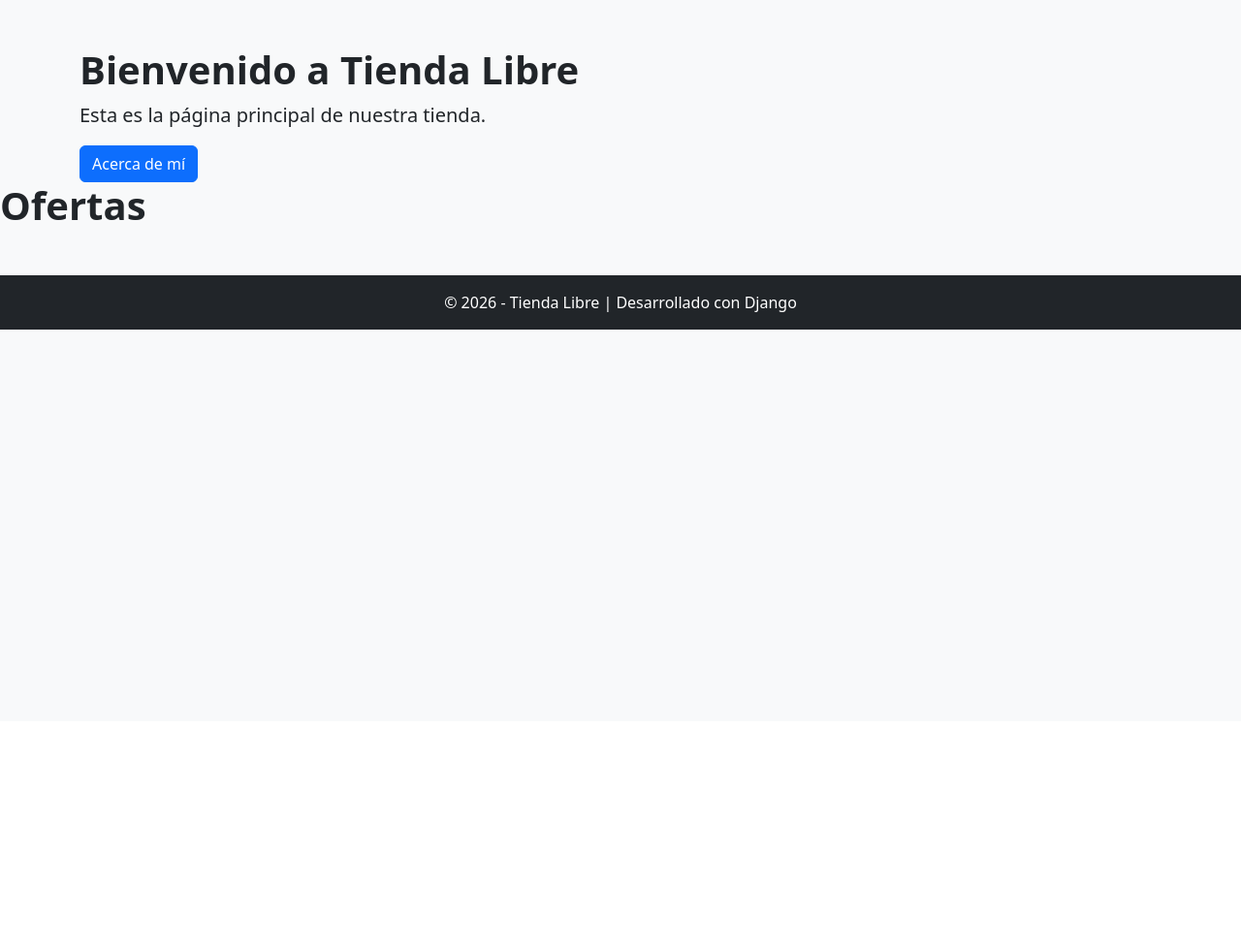
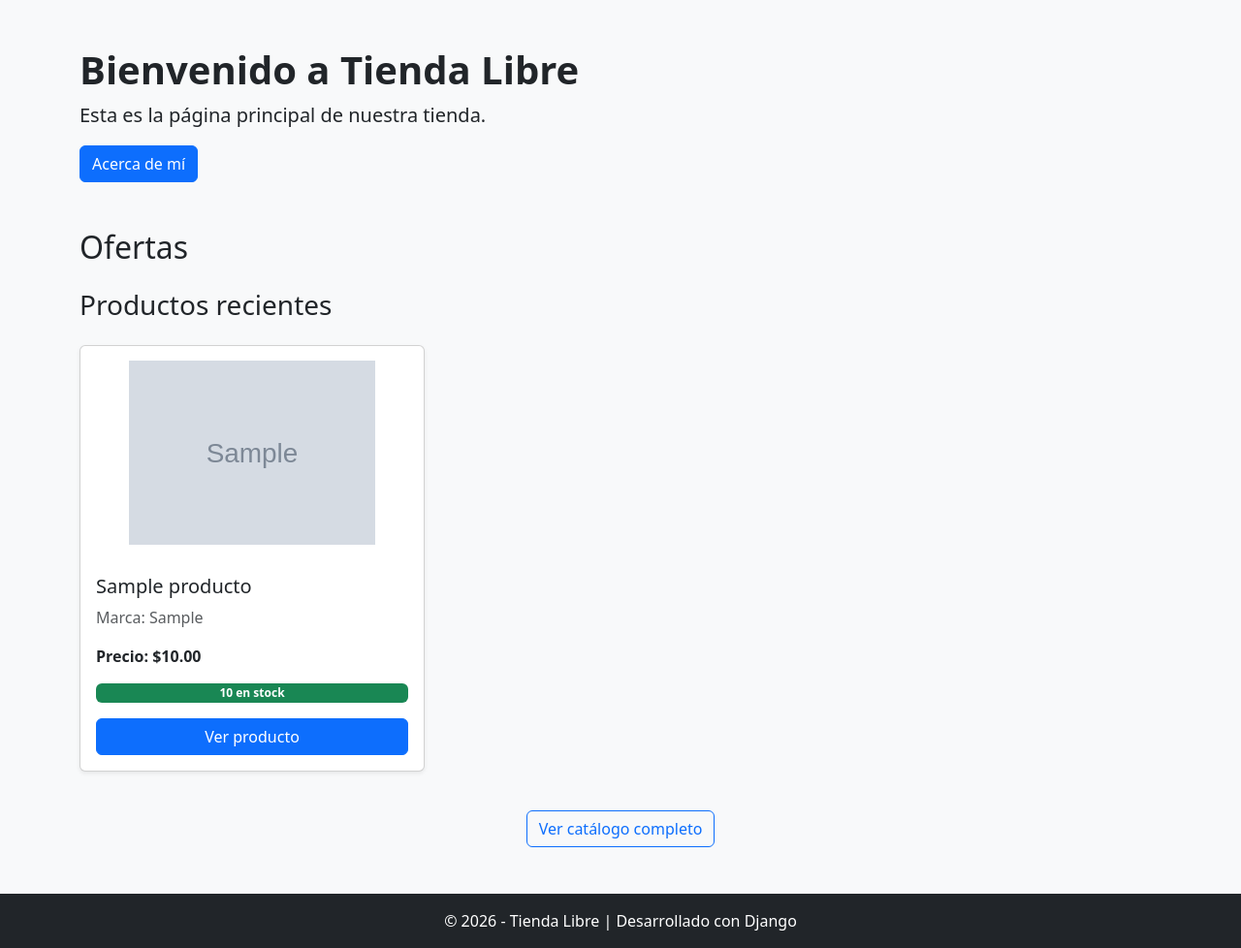
Before and after one commit to Villada-PG3/trabajo-practico-tienda-libre-fmedins, a Django app: page / in a window 1280 px wide. Shown: the part 56-1034 px from the top of the page at 97% size. Before the commit the page ends 396 px from the top, so only its background shows below. Run offline with Django 5.2, Linux system fonts and the light colour scheme; tables that the repository leaves empty hold one stand-in row (values such as "Sample post"); grey boxes marked "Sample" are stand-in pictures.

Commit message:
Commit: refactor: migrar home y catalogo a CBV.

```diff
--- a/tiendalibre/templates/tiendalibre/home.html
+++ b/tiendalibre/templates/tiendalibre/home.html
@@ -1,3 +1,4 @@
+
 {% extends "tiendalibre/base.html" %}
 
 {% block title %}
@@ -6,53 +7,97 @@ Tienda Libre
 
 {% block content %}
 
-    <div class="container mt-5">
-        <h1>Bienvenido a Tienda Libre</h1>
+<div class="container mt-5">
 
-        <p class="lead">
-            Esta es la página principal de nuestra tienda.
+    <h1>Bienvenido a Tienda Libre</h1>
+
+    <p class="lead">
+        Esta es la página principal de nuestra tienda.
+    </p>
+
+    <a href="{% url 'acerca_de_mi' %}" class="btn btn-primary">
+        Acerca de mí
+    </a>
+
+    <h2 class="mt-5 mb-4">{{ titulo }}</h2>
+
+    {% if usuario_logeado %}
+        <div class="alert alert-info">
+            ¡Hola de nuevo! Estas son las ofertas.
+        </div>
+    {% endif %}
+
+    <h3 class="mb-4">Productos recientes</h3>
+
+    <div class="row">
+
+        {% for producto in productos %}
+
+        <div class="col-md-4 mb-3">
+
+            <div class="card h-100 shadow-sm">
+
+                {% if producto.imagen %}
+                    <img
+                        src="{{ producto.imagen.url }}"
+                        alt="{{ producto.nombre }}"
+                        class="card-img-top"
+                    >
+                {% endif %}
+
+                <div class="card-body d-flex flex-column">
+
+                    <h5 class="card-title">
+                        {{ producto.nombre }}
+                    </h5>
+
+                    <p class="text-muted">
+                        Marca: {{ producto.marca }}
+                    </p>
+
+                    <p class="fw-bold">
+                        Precio: ${{ producto.precio|floatformat:2 }}
+                    </p>
+
+                    {% if producto.stock > 0 %}
+                        <span class="badge bg-success mb-3">
+                            {{ producto.stock }} en stock
+                        </span>
+                    {% else %}
+                        <span class="badge bg-danger mb-3">
+                            Agotado
+                        </span>
+                    {% endif %}
+
+                    <a
+                        href="{% url 'detalle_producto' producto.pk %}"
+                        class="btn btn-primary mt-auto"
+                    >
+                        Ver producto
+                    </a>
+
+                </div>
+
+            </div>
+
+        </div>
+
+        {% empty %}
+
+        <p class="text-muted">
+            No hay productos disponibles en este momento.
         </p>
 
-        <a href="/acerca-de-mi/" class="btn btn-primary">
-            Acerca de mí
+        {% endfor %}
+
+    </div>
+
+    <div class="text-center mt-4 mb-5">
+        <a href="{% url 'catalogo' %}" class="btn btn-outline-primary">
+            Ver catálogo completo
         </a>
     </div>
 
-    <h1 class='mb-4'>{{titulo}}</h1>
-    {%if usuario_logeado %}
-        <div class='alert alert-info'>Hola de nuevo! Estas son las ofertas.</div>
-        <div class='row'>
-        {% for producto in productos %}
-            <div class='col-md-4 mb-3'>
-                <div class='card h-100'>
-                    <div class='card-body'>
-                        <h5 class='card-title'>{{producto.nombre}}</h5>
-                        {% if producto.precio %}
+</div>
 
-                            <p class="fw-bold">
-                                Precio:
-                                ${{ producto.precio|floatformat:2 }}
-                            </p>
-
-                            {% else %}
-
-                            <p class="fw-bold">
-                                Precio:
-                                {{ producto.precio|default:"Sin precio" }}
-                            </p>
-
-                            {% endif %}
-                        {% if producto.stock > 0 %}
-                            <span class='badge bg-success'>{{producto.stock}} en stock</span>
-                        {% else %}
-                            <span class='badge bg-danger'>Agotado</span>
-                        {% endif %}
-                    </div>
-                </div>
-            </div>
-        {%empty%}
-            <p class='text-muted'>No hay productos disponibles en este momento.</p>
-        {% endfor %}
-        </div>
-    {% endif %}
 {% endblock %}
--- a/tiendalibre/urls.py
+++ b/tiendalibre/urls.py
@@ -2,8 +2,8 @@ from django.urls import path
 from . import views
 
 urlpatterns = [
-    path('', views.home, name='home'),
+    path('', views.HomeView.as_view(), name='home'),
     path('acerca-de-mi/', views.acerca_de_mi, name='acerca_de_mi'),
-    path('catalogo/', views.catalogo, name='catalogo'),
+    path('catalogo/', views.CatalogoView.as_view(), name='catalogo'),
     path('producto/<int:pk>/', views.detalle_producto, name='detalle_producto'),
 ]
--- a/tiendalibre/views.py
+++ b/tiendalibre/views.py
@@ -1,31 +1,35 @@
+
 from django.shortcuts import render, get_object_or_404
+from django.views.generic import TemplateView, ListView
 from .models import Producto
 
 
-def home(request):
-    productos = Producto.objects.order_by('-fecha_creacion')[:3]
+class HomeView(TemplateView):
+    template_name = "tiendalibre/home.html"
 
-    contexto = {
-        "titulo": "Ofertas",
-        "usuario_logeado": request.user.is_authenticated,
-        "productos": productos,
-    }
+    def get_context_data(self, **kwargs):
+        context = super().get_context_data(**kwargs)
 
-    return render(request, "tiendalibre/home.html", contexto)
+        context["titulo"] = "Ofertas"
+        context["usuario_logeado"] = self.request.user.is_authenticated
+        context["productos"] = Producto.objects.order_by("-fecha_creacion")[:3]
+
+        return context
 
 
 def acerca_de_mi(request):
     return render(request, "tiendalibre/acercaDeMi.html")
 
-def catalogo(request):
-    productos = Producto.objects.all()
 
-    return render(request, 'tiendalibre/catalogo.html', {
-        'productos': productos
-    })
+class CatalogoView(ListView):
+    model = Producto
+    template_name = "tiendalibre/catalogo.html"
+    context_object_name = "productos"
+
 
 def detalle_producto(request, pk):
     producto = get_object_or_404(Producto, pk=pk)
-    return render(request, 'tiendalibre/detalle.html', {
-        'producto': producto
+
+    return render(request, "tiendalibre/detalle.html", {
+        "producto": producto
     })
```
Also changed, not shown: 1 other file.
